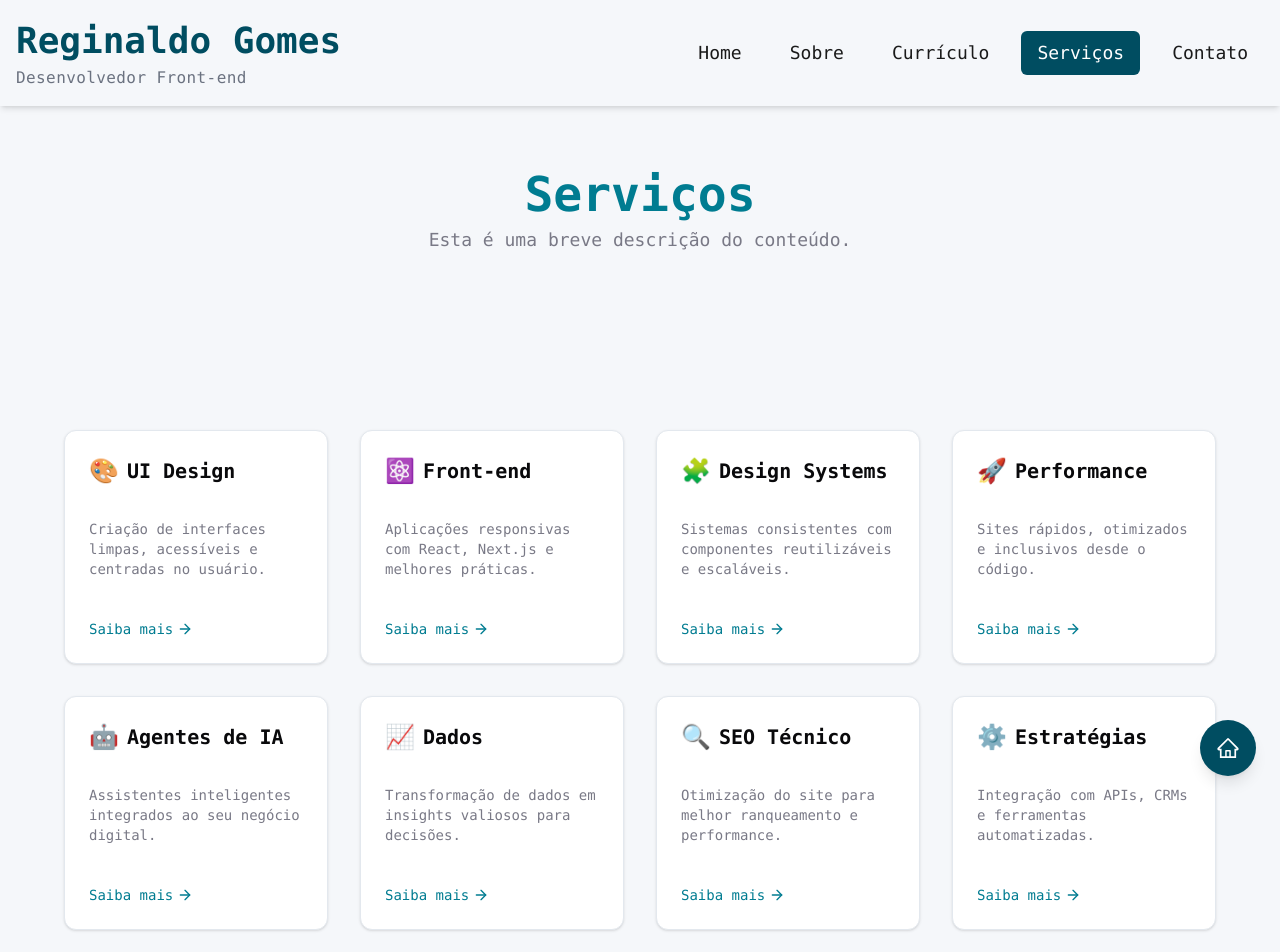
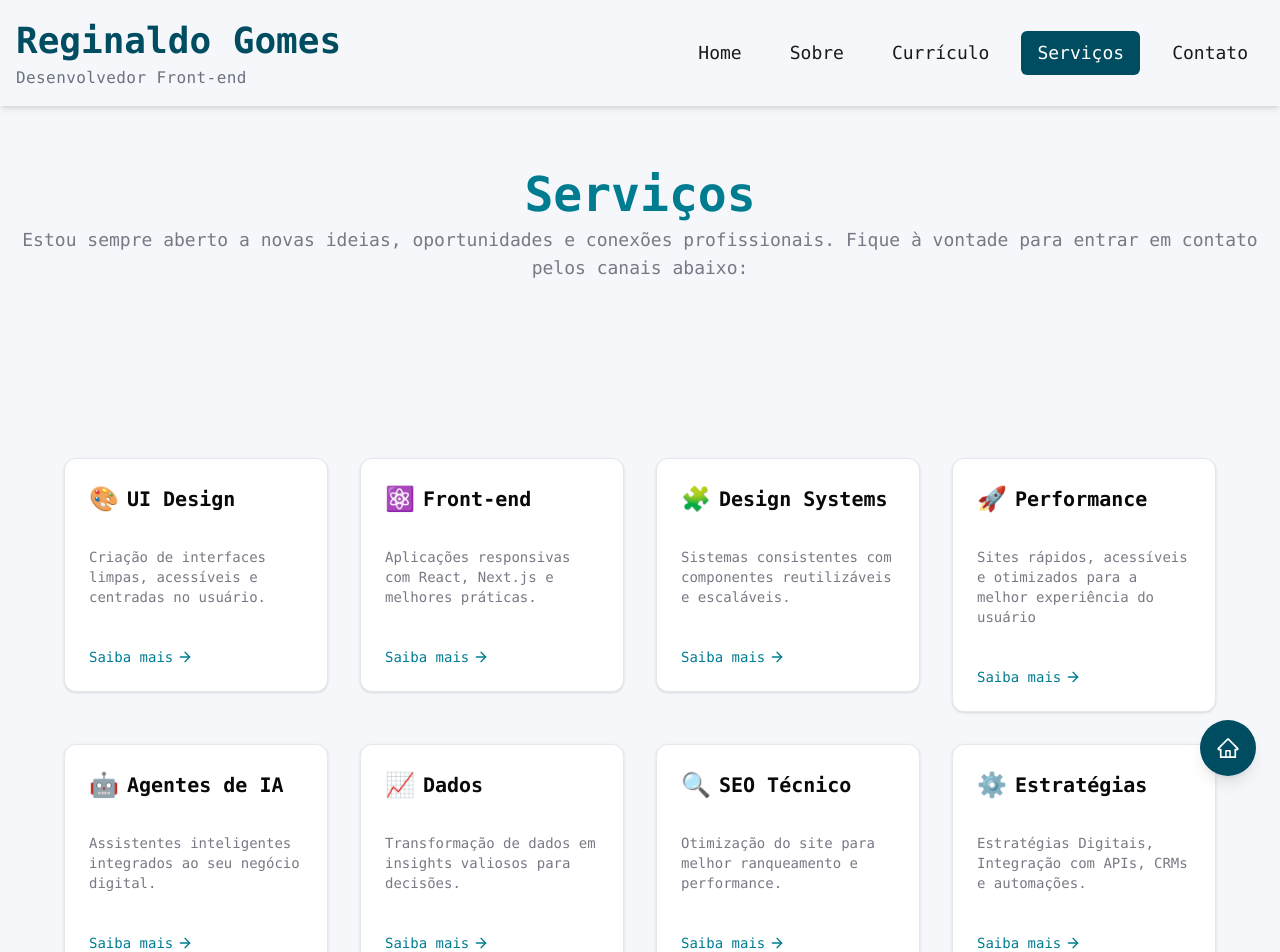
Before and after one commit to reginaldogomes/nextjs-developer-resume, a Next.js app: page /solutions in a window 1280 px wide. Shown: the top 952 px of the page. Built offline with nearby package versions, Linux system fonts and the light colour scheme.

Commit message:
feat: update Services page descriptions for clarity and user experience; refactor PageHead data structure

```diff
--- a/src/app/solutions/page.tsx
+++ b/src/app/solutions/page.tsx
@@ -1,14 +1,18 @@
-import Main from '@/components/layout/Main'
 import PageHead from '@/components/layout/PageHead'
 import Services from '@/components/Services'
-import React from 'react'
+
+const PageHeadData = {
+  title: 'Serviços',
+  description:
+    'Estou sempre aberto a novas ideias, oportunidades e conexões profissionais. Fique à vontade para entrar em contato pelos canais abaixo:',
+}
 
 const Page = () => {
   return (
     <section className="w-full mx-auto px-4 py-16 space-y-12">
       <PageHead
-        title="Serviços"
-        description="Esta é uma breve descrição do conteúdo."
+        title={PageHeadData.title}
+        description={PageHeadData.description}
       />
       <Services />
     </section>
--- a/src/components/Services.tsx
+++ b/src/components/Services.tsx
@@ -31,7 +31,8 @@ const services = [
   {
     icon: '🚀',
     title: 'Performance',
-    description: 'Sites rápidos, otimizados e inclusivos desde o código.',
+    description:
+      'Sites rápidos, acessíveis e otimizados para a melhor experiência do usuário',
     link: '/servicos/performance-acessibilidade',
   },
   {
@@ -55,7 +56,8 @@ const services = [
   {
     icon: '⚙️',
     title: 'Estratégias',
-    description: 'Integração com APIs, CRMs e ferramentas automatizadas.',
+    description:
+      'Estratégias Digitais, Integração com APIs, CRMs e automações.',
     link: '/servicos/integracoes-web',
   },
 ]
```
